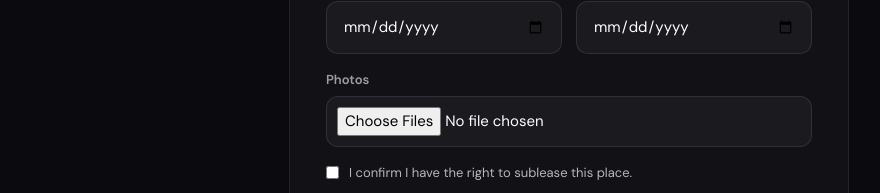
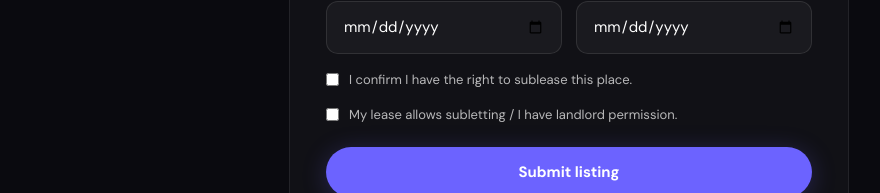
Before and after one commit to NhiTech/internnest-web, a Next.js app: page /list in a window 1280 px wide. Shown: the part 759-952 px from the top of the page, without its empty margins (71-951 px from the left). Built offline with nearby package versions, Linux system fonts and the light colour scheme; no server answers.

Commit message:
Fix build: remove unused photo/lease state on /list

```diff
--- a/app/list/page.tsx
+++ b/app/list/page.tsx
@@ -46,8 +46,6 @@ export default function ListPage() {
     price: "", startDate: "", endDate: "", leaseType: "sublease", amenities: "",
     landlordName: "", landlordContact: "",
   });
-  const [photos, setPhotos] = useState<FileList | null>(null);
-  const [lease, setLease] = useState<File | null>(null);
   const [attest1, setAttest1] = useState(false);
   const [attest2, setAttest2] = useState(false);
   const set = (k: keyof typeof f) => (e: { target: { value: string } }) =>
@@ -219,8 +217,6 @@ export default function ListPage() {
                   <input required type="date" style={input} value={f.endDate} onChange={set("endDate")} /></div>
               </div>
 
-              <div><label style={label}>Photos</label>
-                <input type="file" accept="image/*" multiple onChange={(e) => setPhotos(e.target.files)} style={{ ...input, padding: 10 }} /></div>
 
               {posterType === "intern" ? (
                 <>
```
